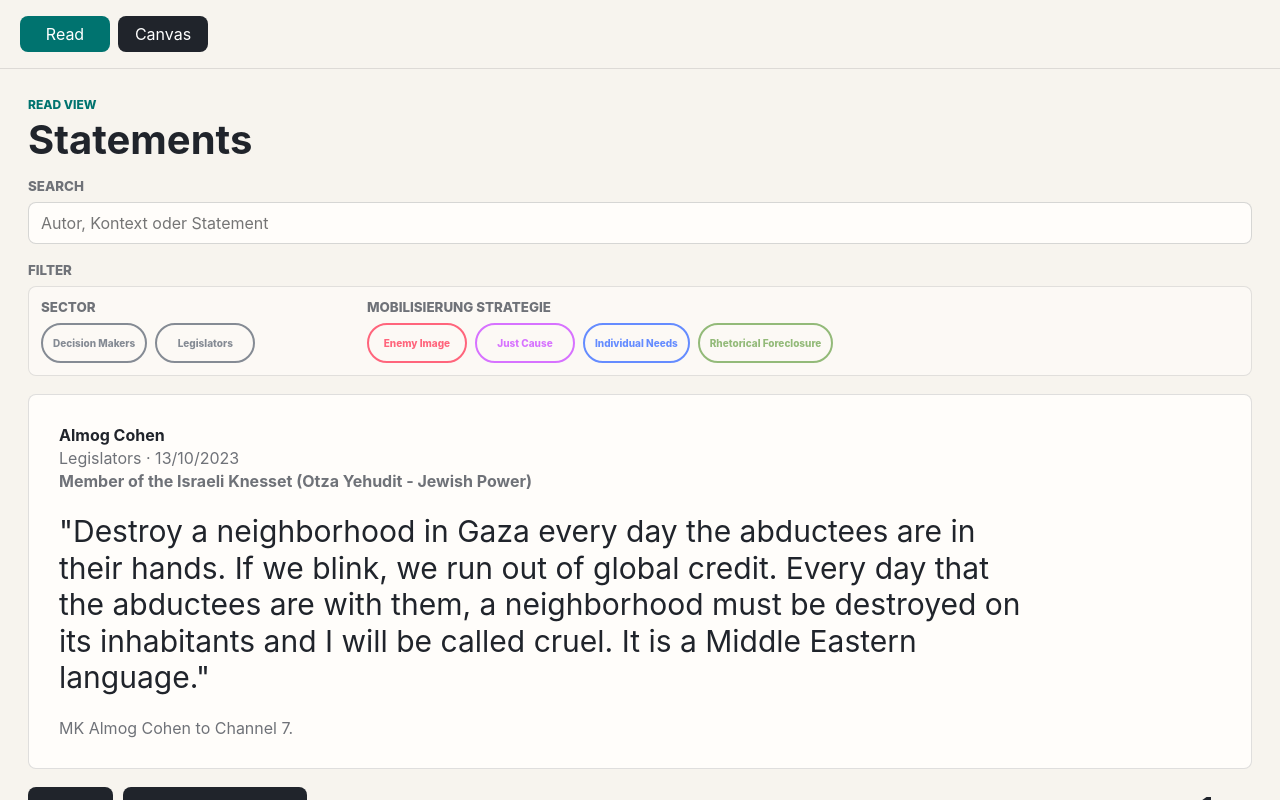
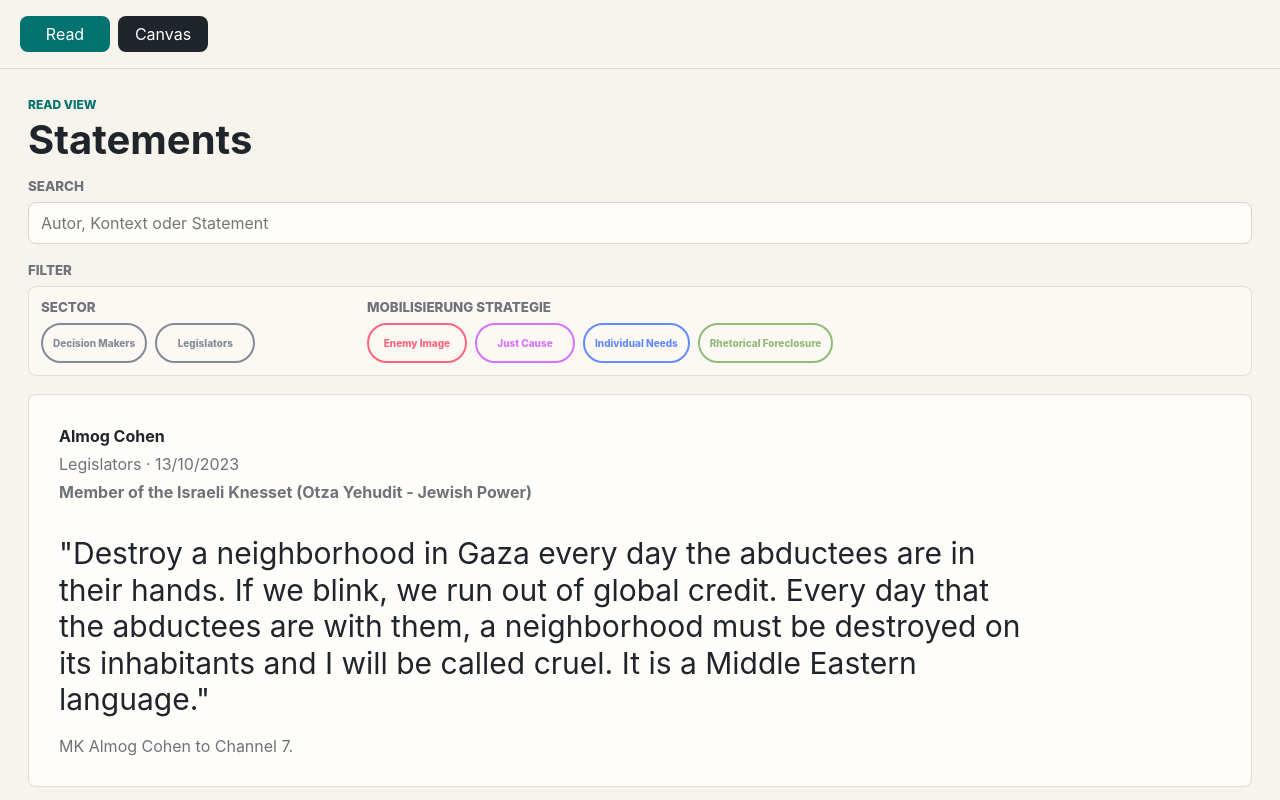
Before and after one commit to eligi9/intend, a Vue app: page / in a window 1280 px wide. Shown: the top 800 px of the page. Built offline with nearby package versions, Linux system fonts and the light colour scheme.

Commit message:
Stabilize statement info spacing

```diff
--- a/src/components/ReadView.vue
+++ b/src/components/ReadView.vue
@@ -98,7 +98,7 @@ function toggleOverLabel(label: IntentLabelKey) {
     <button v-if="currentRecord" type="button" class="reader-surface" @click="store.nextRecord">
       <span class="reader-heading">
         <strong>{{ currentRecord.author }}</strong>
-        <span>{{ currentRecord.sector }} · {{ currentRecord.date }}</span>
+        <span class="reader-meta-line">{{ currentRecord.sector }} · {{ currentRecord.date }}</span>
 
         <span class="reader-position">{{ currentRecord.position }}</span>
       </span>
--- a/src/styles.css
+++ b/src/styles.css
@@ -241,8 +241,8 @@ button.active {
 }
 
 .reader-surface {
-  display: grid;
-  gap: 22px;
+  display: flex;
+  flex-direction: column;
   width: 100%;
   min-height: 310px;
   padding: 30px;
@@ -261,15 +261,28 @@ button.active {
 
 .reader-heading {
   display: grid;
-  gap: 3px;
+  grid-template-rows: 22px 22px 24px;
+  gap: 6px;
+  height: 86px;
+  overflow: hidden;
 }
 
 .reader-heading strong {
   color: #20242b;
   font-size: 16px;
+  line-height: 22px;
 }
 
-.reader-heading span,
+.reader-heading span {
+  display: block;
+  min-width: 0;
+  overflow: hidden;
+  line-height: 22px;
+  text-overflow: ellipsis;
+  white-space: nowrap;
+}
+
+.reader-meta-line,
 .reader-context,
 .reader-position {
   color: #6f7278;
@@ -277,12 +290,18 @@ button.active {
 
 .reader-position {
   font-weight: 700;
+  line-height: 24px;
 }
 
 .reader-statement {
   max-width: 980px;
+  margin-top: 24px;
   font-size: 30px;
   line-height: 1.22;
+}
+
+.reader-context {
+  margin-top: 18px;
 }
 
 .read-actions {
```
